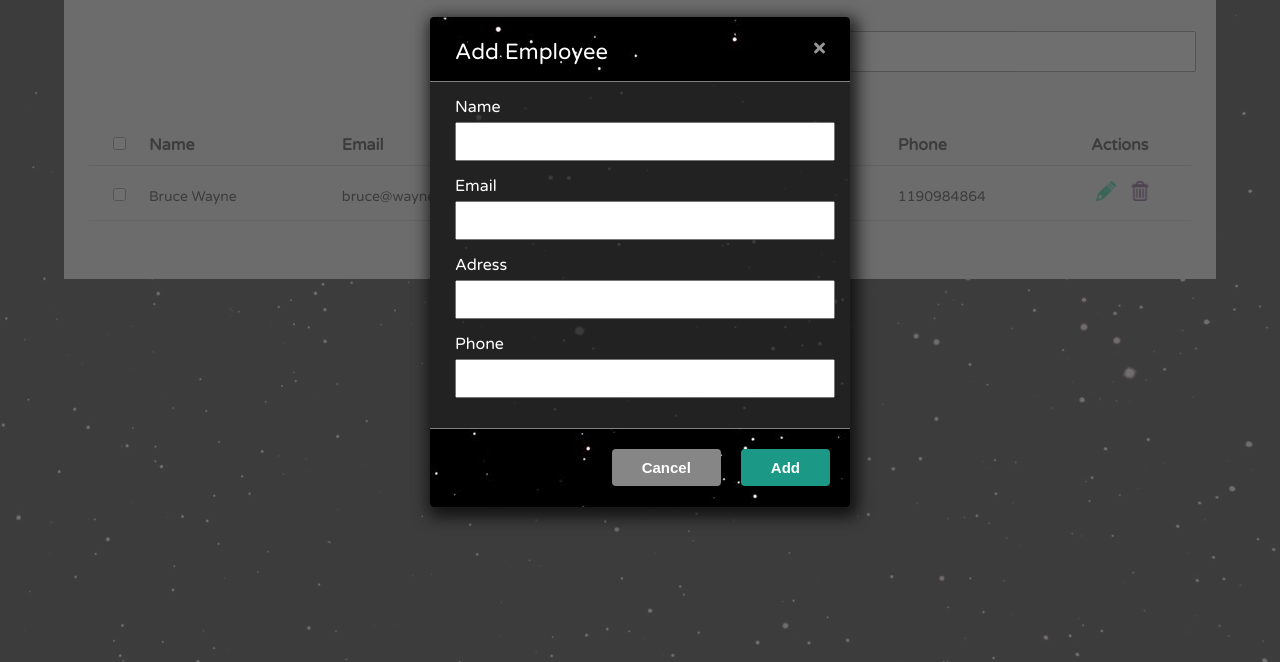
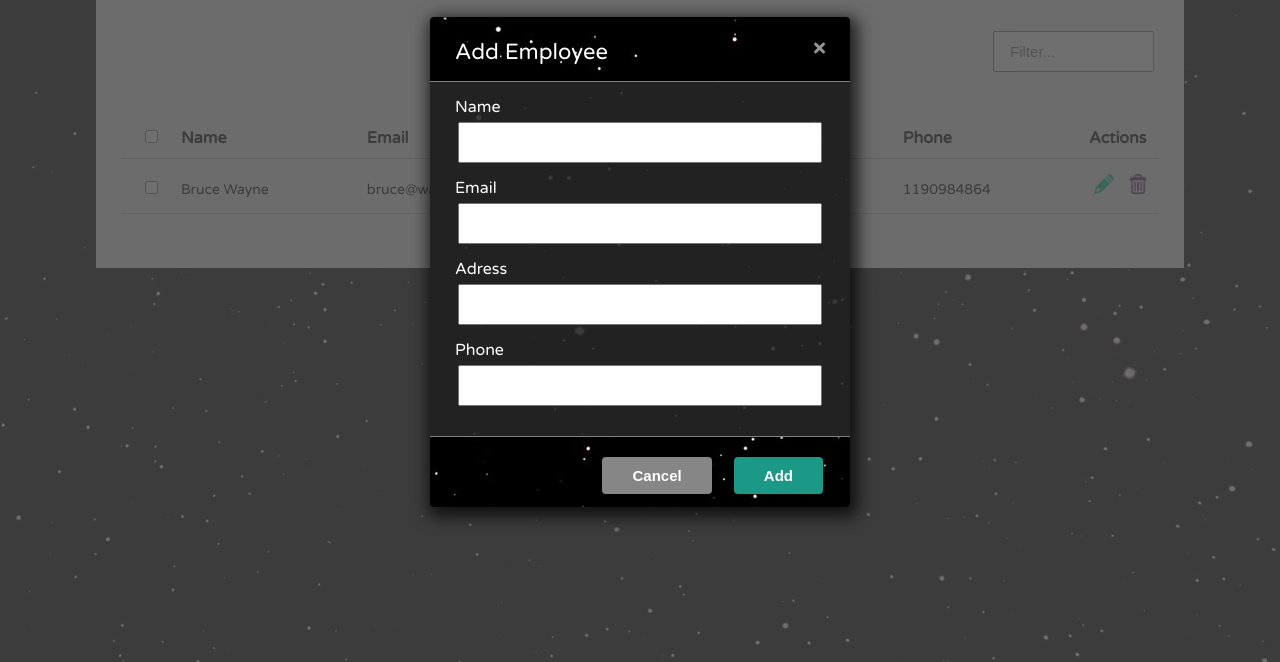
Before and after one commit to mfernandag/TP4, a website: page pages/index.html in a window 1280 px wide. Both pictures are taken after a click on the link "Add new employee". Shown: the part 138-800 px from the top of the page. Drawn offline with Linux system fonts and the light colour scheme.

Commit message:
arreglos, nuevas carpetas e intentos

```diff
--- a/pages/index.html
+++ b/pages/index.html
@@ -31,7 +31,7 @@
             </form>
         </div>
         <div class="tableContainer">
-            <table class="employeesTable">
+            <table class="employeesTable" id="table">
                 <thead>
                     <tr>
                         <th>
@@ -75,26 +75,36 @@
                 </div>
                 <div id="modalBody" class="modalBody">
                     <div class="formGroup">
-                        <label> Name </label>
-                        <input type="text" id="name">
+                        <form>
+                            <label> Name </label>
+                            <input type="text" name="empName" id="name" required>
+                        </form>
                     </div>
                     <div class="formGroup">
-                         <label> Email </label>
-                         <input type="email" id="email">
+                        <form>
+                            <label> Email </label>
+                            <input type="email" name="empEmail" id="email" required>
+                        </form>
                     </div>
                     <div class="formGroup">
+                        <form>
                             <label> Adress </label>
-                            <input type="text" id="adress">
+                            <input type="text" name="empAdress" id="adress" required>
+                        </form>
                     </div>
                     <div class="formGroup">
+                        <form>
                             <label> Phone </label>
-                            <input type="text" id="phone">
+                            <input type="text" name="empPhone" id="phone" required>
+                        </form>
                     </div>
 
                 </div>
                 <div id="modalFooter" class="modalFooter">
-                    <input type="button" value="Cancel" class="cancelBtn" onclick="toggleModal()">
-                    <input type="button" value="Add" class="addBtn">
+                    <form>
+                        <input type="button" value="Cancel" class="cancelBtn" onclick="toggleModal()">
+                        <input type="submit" value="Add" class="addBtn" onclick="getModalValues()">
+                    </form>
                 </div>
             </form>
 
--- a/pages/js/main.js
+++ b/pages/js/main.js
@@ -1,3 +1,5 @@
+let newEmployee = []
+
 // Funcion de modal
 const toggleModal = () => {
     let modal = document.getElementById('modalContainer');
@@ -6,3 +8,14 @@ const toggleModal = () => {
         modal.classList.add('active')
     }
 }
+
+const getModalValues = () => {
+    const name = document.getElementById('name').value;
+    const email = document.getElementById('email').value;
+    const adress = document.getElementById('adress').value;
+    const phone = document.getElementById('phone').value
+    let modalFullData = {'name': name, 'email': email, 'adress': adress, 'phone': phone};
+    newEmployee.push(modalFullData)
+    console.log(newEmployee)
+    toggleModal()
+}
--- a/pages/styles/modal.scss
+++ b/pages/styles/modal.scss
@@ -8,12 +8,13 @@
 
 @mixin modal-buttons{
     padding: 10px 30px;
-    margin-right: 20px;
+    margin-left: 18px;
     font-size: 15px;
     font-weight: bold;
     border: none;
     border-radius: 4px;
     color: white;
+    cursor: pointer;
     &:focus{
         outline: 0;
     }
@@ -67,7 +68,7 @@
             }
         }
         .modalBody{
-            padding: 0px 20px 30px 25px;
+            padding: 0px 25px 30px 25px;
             border-top: 1px solid grey;
             border-bottom: 1px solid grey;
             background-color: rgba(38,38,38,0.9);
@@ -79,19 +80,18 @@
                     color: white;
                 }
                 input{
-                    width: 95%;
+                    width: 92%;
                     padding: 10px;
+                    font-size: 15px;
                     &:focus{
                         outline: none;
-                        background-color: #ccbcd1;
+                        background-color: #ab8fb2;
                     }
                 }
             }
         }
         .modalFooter{
-            padding: 20px 0px 0px 0px;
-            width: 100%;
-            height: 100%;
+            padding: 20px 27px 0px 0px;
             display: flex;
             justify-content: flex-end;
             .cancelBtn{
--- a/pages/styles/styles.scss
+++ b/pages/styles/styles.scss
@@ -33,7 +33,7 @@ body{
     background-color: #F0F0F0;
     margin-top: 5%;
     margin-bottom: 50px;
-    width: 90%;
+    width: 85%;
     header{
         width: 100%;
         .titleWraper{
@@ -83,14 +83,16 @@ body{
 .inputDiv{
     form{
         margin-top: 35px;
-        margin-right: 20px;
+        margin-right: 30px;
         .filterInput{
             float: right;
-            width: 40%;
+            width: 12%;
             font-size: 15px;
             padding: 10px 15px;
+            transition: width 0.5s ease-in-out;
             &:focus{
                 outline: none;
+                width: 40%
             }
         }
     }
@@ -118,7 +120,7 @@ body{
             text-align: center;
         }
         th:last-child{
-            width: 100px;
+            width: 70px;
         }
         tbody{
             font-size: 14px;
@@ -133,6 +135,9 @@ body{
                     width: 60px;
                     text-align: center;
                 }
+                &:last-child{
+                    width: 70px;
+                }
                 .tableIcons{
                     width: 20px;
                     padding: 0px 5px;
--- a/sass/styles.scss
+++ /dev/null
@@ -1,18 +0,0 @@
-
-html, body, div, span, applet, object, iframe,
-h1, h2, h3, h4, h5, h6, p, blockquote, pre, a,
-abbr, acronym, address, big, cite, code, del, dfn,
-em, img, ins, kbd, q, s, samp, small, strike,
-strong, sub, sup, tt, var, b, u, i, center, dl, dt,
-dd, ol, ul, li, fieldset, form, label, legend, table,
-caption, tbody, tfoot, thead, tr, th, td, article,
-aside, canvas, details, embed, figure, figcaption,
-footer, header, hgroup, menu, nav, output, ruby,
-section, summary, time, mark, audio, video {
-    margin: 0;
-    padding: 0;
-    border: 0;
-    font-size: 100%;
-    font: inherit;
-    vertical-align: baseline;
-};
--- /dev/null
+++ b/server.js
@@ -0,0 +1,7 @@
+const express = require('express');
+const server = express();
+const port = 3000;
+
+server.listen(port, () => {
+	console.log(`running on port ${port}`);
+});
```
Also changed, not shown: api/employeesData.js (added), css/styles.css (deleted), modules/router.js (added), pages/styles/modal.css, pages/styles/styles.css, sass/styles.css (deleted), 4 other files.
